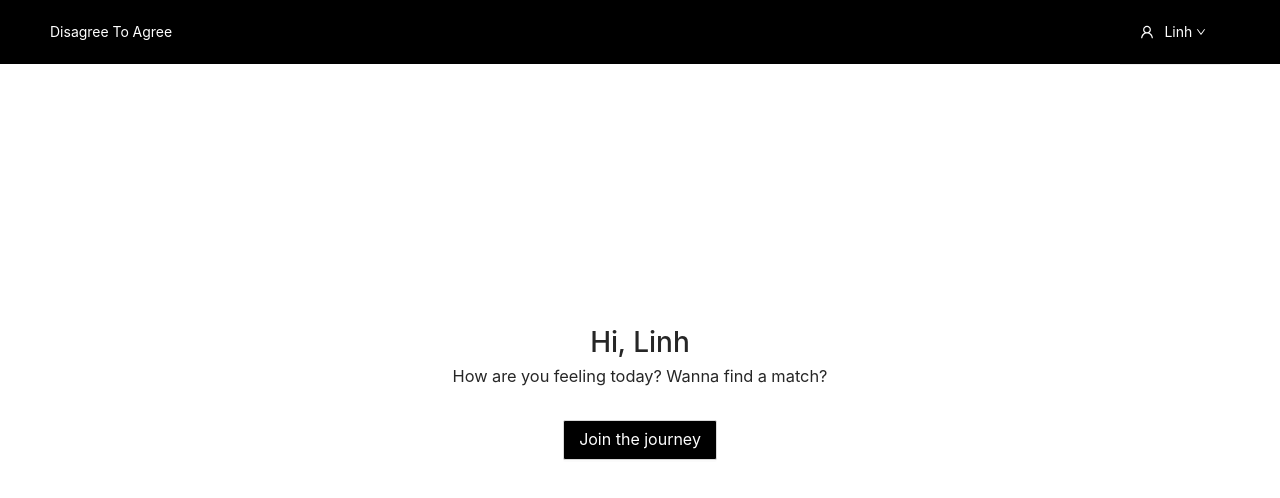
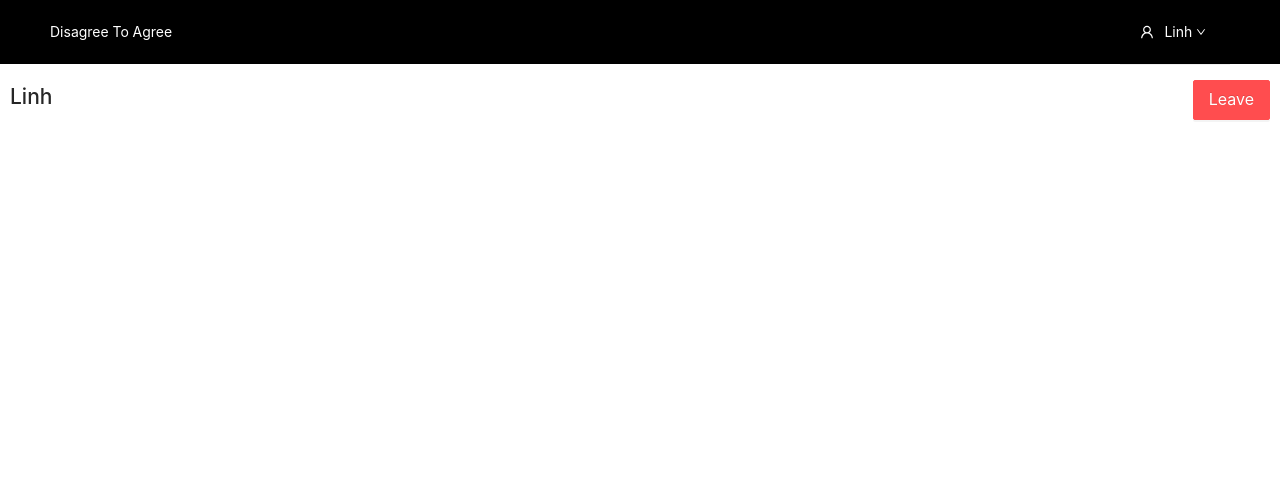
Before and after one commit to donguyentung2001/Disagree-to-agree, a React (Create React App) app in the folder frontend/: page / in a window 1280 px wide. Shown: the top 498 px of the page. Built offline with nearby package versions, Linux system fonts and the light colour scheme.

Commit message:
Add Chat Structure

```diff
--- a/frontend/package.json
+++ b/frontend/package.json
@@ -8,6 +8,7 @@
     "@testing-library/react": "^11.1.0",
     "@testing-library/user-event": "^12.1.10",
     "antd": "^4.8.2",
+    "axios": "^0.21.0",
     "node-sass": "^4.14.1",
     "react": "^17.0.1",
     "react-dom": "^17.0.1",
--- a/frontend/src/App.js
+++ b/frontend/src/App.js
@@ -5,15 +5,14 @@ import './App.css';
 import 'antd/dist/antd.css';
 import './styles/_base.scss';
 import NavigationBar from './components/common/NavigationBar';
-// import Matching from './pages/Matching';
-import HomePage from './pages/HomePage';
+import Chat from './pages/Chat';
 
 function App() {
   return (
     <div className="App">
       <NavigationBar />
       <div style={{ marginTop: 100 }}>
-        <HomePage />
+        <Chat />
       </div>
     </div>
   );
--- a/frontend/src/pages/Chat/index.jsx
+++ b/frontend/src/pages/Chat/index.jsx
@@ -0,0 +1,21 @@
+import { Button } from 'antd';
+import React, { useState } from 'react';
+import './index.scss';
+
+const Chat = () => {
+  // eslint-disable-next-line no-unused-vars
+  const [name, setName] = useState('Linh');
+
+  return (
+    <div id="chat-body">
+      <div id="chat-header">
+        <h2>
+          {name}
+        </h2>
+        <Button type="danger" size="large">Leave</Button>
+      </div>
+    </div>
+  );
+};
+
+export default Chat;
--- /dev/null
+++ b/frontend/src/pages/Chat/index.scss
@@ -0,0 +1,10 @@
+#chat-body {
+  padding-left: 10px;
+  padding-right: 10px;
+  margin-top: -20px;
+}
+
+#chat-header {
+  display: flex;
+  justify-content: space-between;
+}
```
Also changed, not shown: frontend/src/components/chat/ChatItem.jsx (added), 1 other file (tests, documents, lock files or other folders).
